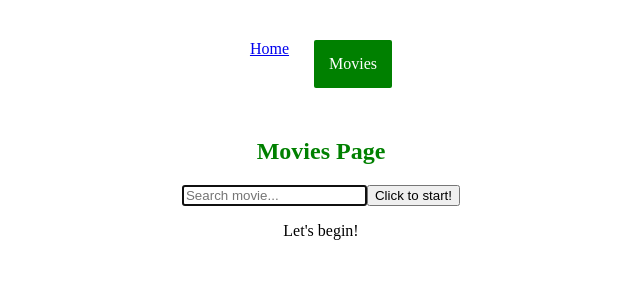
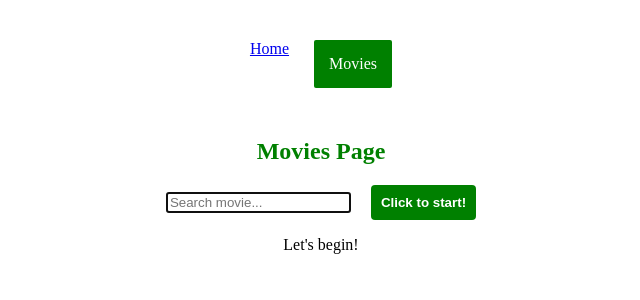
Before and after one commit to AngelinaDovgan/goit-react-hw-05, a React (Vite) app: page /movies in a window 1280 px wide. Shown: the top 300 px of the page, without its empty margins (319-959 px from the left). Built offline with nearby package versions, Linux system fonts and the light colour scheme.

Commit message:
styles 4

```diff
--- a/src/components/MovieFilter/MovieFilter.jsx
+++ b/src/components/MovieFilter/MovieFilter.jsx
@@ -35,6 +35,7 @@
 
 import { Form, Field, Formik } from "formik";
 import toast, { Toaster } from "react-hot-toast";
+import css from './MovieFilter.module.css';
 
 export default function MovieFilter({ onSearch }) {
     return (
@@ -60,7 +61,7 @@ export default function MovieFilter({ onSearch }) {
                         autoComplete="off"
                         autoFocus
                     />
-                    <button type="submit">Click to start!</button>
+                    <button type="submit" className={css.btn}>Click to start!</button>
                 </Form>
             </Formik>
         </div>
--- /dev/null
+++ b/src/components/MovieFilter/MovieFilter.module.css
@@ -0,0 +1,9 @@
+.btn {
+    padding: 10px;
+        color: white;
+        background-color: green;
+        border: transparent;
+        border-radius: 4px;
+        font-weight: 700;
+        margin-left: 20px;
+}
```
